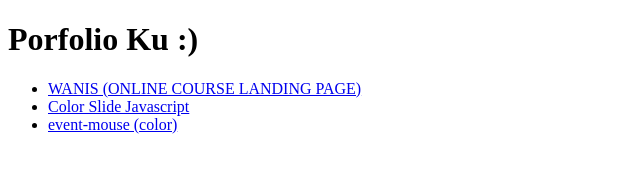
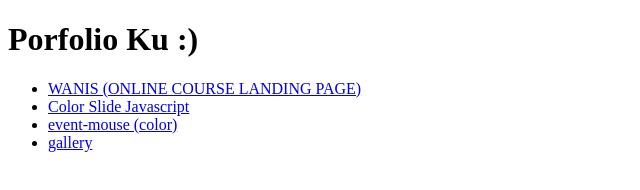
Before and after one commit to sandriansyafri/sandriansyafri.github.io, a plain HTML site: page index.html in a window 1280 px wide. Shown: the full height of the page, 0-640 px from the left. Drawn offline with Linux system fonts and the light colour scheme.

Commit message:
Update index.html

```diff
--- a/index.html
+++ b/index.html
@@ -15,6 +15,7 @@
     <li><a href="https://sandriansyafri.github.io/wanis/">WANIS (ONLINE COURSE LANDING PAGE)</a></li>
     <li><a href="https://sandriansyafri.github.io/slideColorJS/">Color Slide Javascript</a></li>
     <li><a href="https://sandriansyafri.github.io/event-mouse/">event-mouse (color)</a></li>
+    <li><a href="https://sandriansyafri.github.io/gallery/">gallery</a></li>
 
   </ul>
 
```
